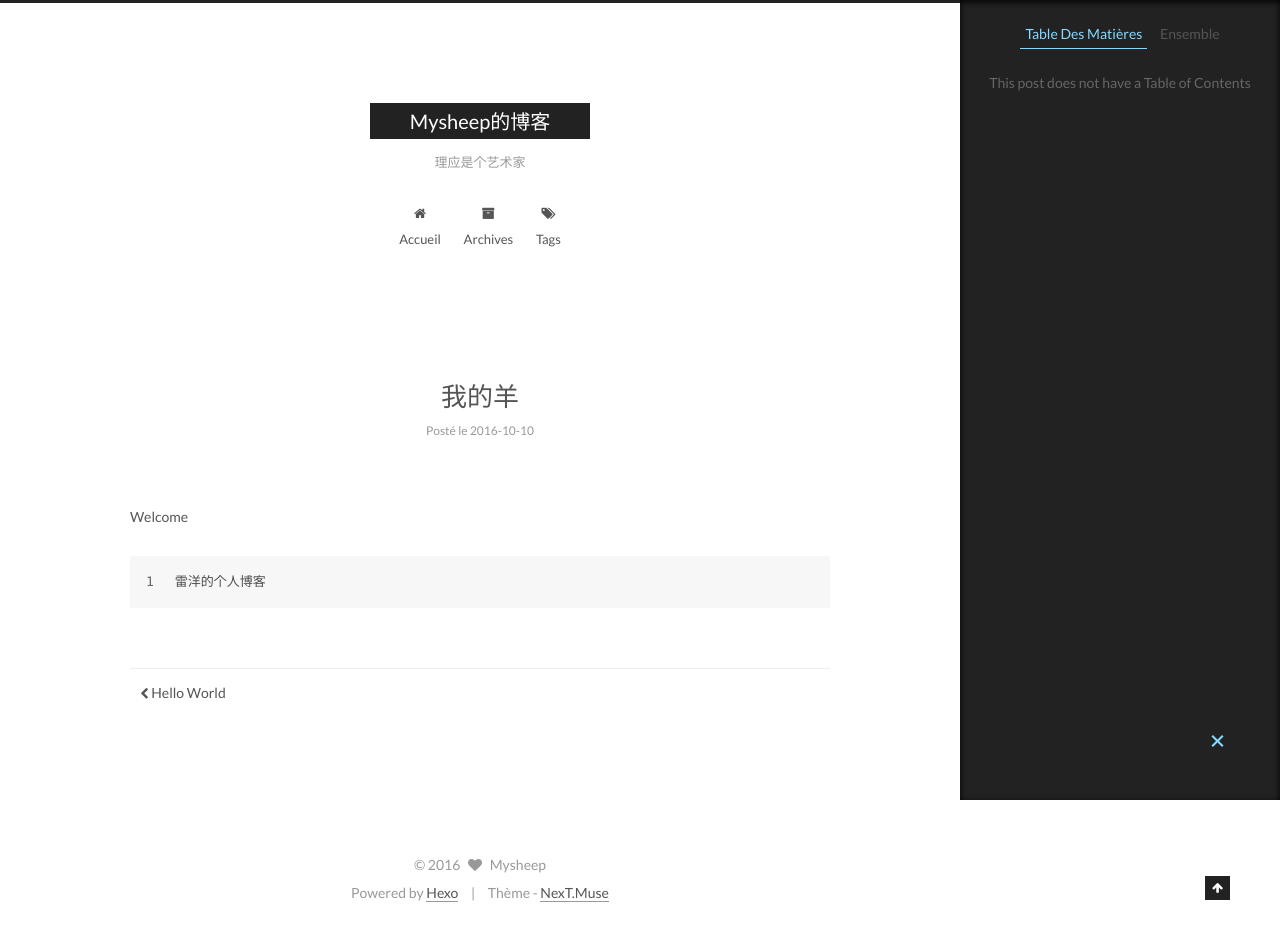
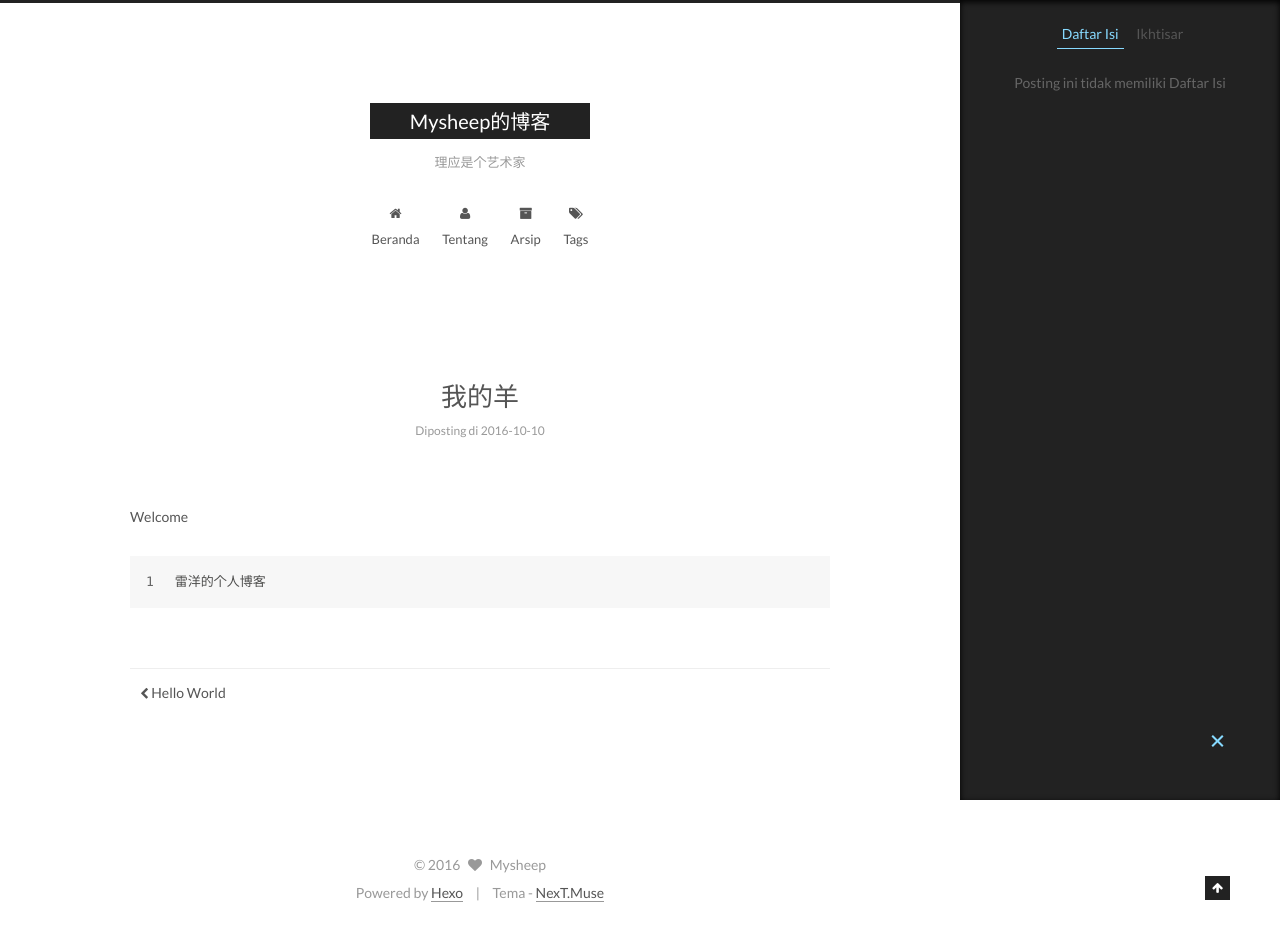
Before and after one commit to Mysheeps/Mysheeps.github.io, a plain HTML site: page 2016/10/10/我的羊/index.html in a window 1280 px wide. Both pictures are taken after a click on the element 1217 px from the left and 742 px from the top of the page. Drawn offline with Linux system fonts and the light colour scheme.

Commit message:
Site updated: 2016-10-12 10:52:09

```diff
--- a/2016/10/10/我的羊/index.html
+++ b/2016/10/10/我的羊/index.html
@@ -113,7 +113,7 @@
     motion: true,
     duoshuo: {
       userId: '0',
-      author: 'Author'
+      author: 'Penulis'
     }
   };
 </script>
@@ -182,7 +182,17 @@
 
               <i class="menu-item-icon fa fa-fw fa-home"></i> <br />
 
-            Accueil
+            Beranda
+          </a>
+        </li>
+
+
+        <li class="menu-item menu-item-about">
+          <a href="/about" rel="section">
+
+              <i class="menu-item-icon fa fa-fw fa-user"></i> <br />
+
+            Tentang
           </a>
         </li>
 
@@ -192,13 +202,13 @@
 
               <i class="menu-item-icon fa fa-fw fa-archive"></i> <br />
 
-            Archives
+            Arsip
           </a>
         </li>
 
 
         <li class="menu-item menu-item-tags">
-          <a href="/tags" rel="section">
+          <a href="/#tags" rel="section">
 
               <i class="menu-item-icon fa fa-fw fa-tags"></i> <br />
 
@@ -255,7 +265,7 @@
             <span class="post-meta-item-icon">
               <i class="fa fa-calendar-o"></i>
             </span>
-            <span class="post-meta-item-text">Posté le</span>
+            <span class="post-meta-item-text">Diposting di</span>
             <time itemprop="dateCreated" datetime="2016-10-10T19:53:51+08:00" content="2016-10-10">
               2016-10-10
             </time>
@@ -365,10 +375,10 @@
 
         <ul class="sidebar-nav motion-element">
           <li class="sidebar-nav-toc sidebar-nav-active" data-target="post-toc-wrap" >
-            Table Des Matières
+            Daftar Isi
           </li>
           <li class="sidebar-nav-overview" data-target="site-overview">
-            Ensemble
+            Ikhtisar
           </li>
         </ul>
 
@@ -379,13 +389,13 @@
                src="http://oev4axcwd.bkt.clouddn.com/6.jpg"
                alt="Mysheep" />
           <p class="site-author-name" itemprop="name">Mysheep</p>
-          <p class="site-description motion-element" itemprop="description">iOS程序猿</p>
+          <p class="site-description motion-element" itemprop="description">一只特立独行的羊~</p>
         </div>
         <nav class="site-state motion-element">
           <div class="site-state-item site-state-posts">
             <a href="/archives">
               <span class="site-state-item-count">2</span>
-              <span class="site-state-item-name">articles</span>
+              <span class="site-state-item-name">posting</span>
             </a>
           </div>
 
@@ -423,7 +433,7 @@
 
 
 
-              <p class="post-toc-empty">This post does not have a Table of Contents</p>
+              <p class="post-toc-empty">Posting ini tidak memiliki Daftar Isi</p>
 
           </div>
         </section>
@@ -454,7 +464,7 @@
 </div>
 
 <div class="theme-info">
-  Thème -
+  Tema -
   <a class="theme-link" href="https://github.com/iissnan/hexo-theme-next">
     NexT.Muse
   </a>
--- a/css/main.css
+++ b/css/main.css
@@ -1557,7 +1557,7 @@ pre .javascript .function {
   width: 4px;
   height: 4px;
   border-radius: 50%;
-  background: #7c8eff;
+  background: #289c86;
 }
 .links-of-blogroll {
   font-size: 13px;
```
Also changed, not shown: 2016/10/10/hello-world/index.html (+20 -10 lines), archives/2016/10/index.html (+19 -9 lines), archives/2016/index.html (+19 -9 lines), archives/index.html (+19 -9 lines), index.html (+19 -9 lines).
